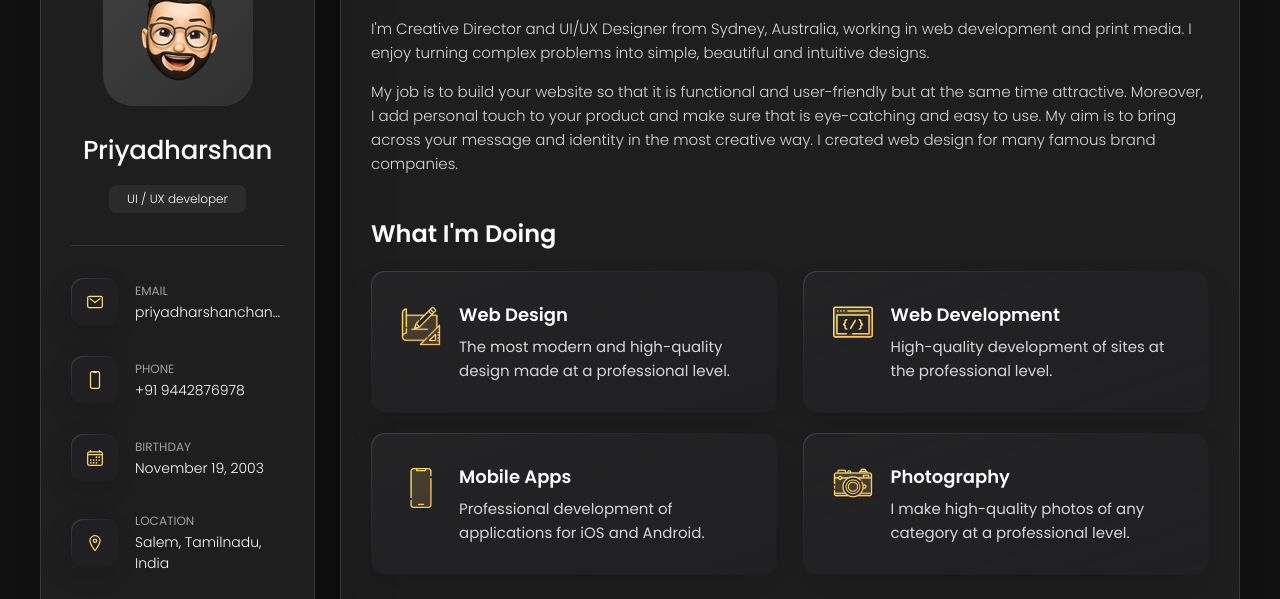
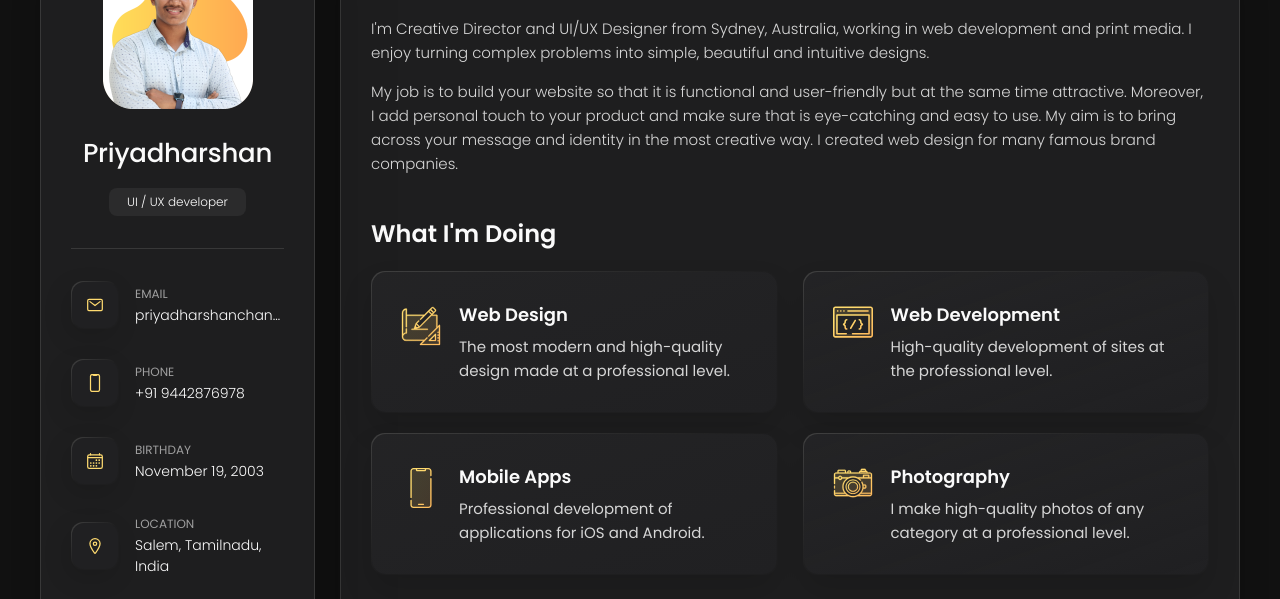
Before and after one commit to Priyadharshan2003/priyadharshan-portfolio, a plain HTML site: page index.html in a window 1280 px wide. Shown: the part 162-761 px from the top of the page. Drawn offline with nearby package versions, Linux system fonts and the light colour scheme.

Commit message:
updated assests

```diff
--- a/index.html
+++ b/index.html
@@ -42,7 +42,7 @@
       <div class="sidebar-info">
 
         <figure class="avatar-box">
-          <img src="./assets/images/my-avatar.png" alt="Priyadharshan" width="80">
+          <img src="assets\images\avatar\avatar-pfp-7.png" alt="Priyadharshan" width="80">
         </figure>
 
         <div class="info-content">
```
Also changed, not shown: assets/images/avatar/1713592380892.jpeg (added), assets/images/avatar/avatar-pfp-1.png (added), assets/images/avatar/avatar-pfp-10.png (added), assets/images/avatar/avatar-pfp-11.png (added), assets/images/avatar/avatar-pfp-12.png (added), assets/images/avatar/avatar-pfp-13.png (added), assets/images/avatar/avatar-pfp-2.png (added), assets/images/avatar/avatar-pfp-3.png (added), assets/images/avatar/avatar-pfp-4.png (added), assets/images/avatar/avatar-pfp-5.png (added), assets/images/avatar/avatar-pfp-6.png (added), assets/images/avatar/avatar-pfp-7.png (added), assets/images/avatar/avatar-pfp-8.png (added), assets/images/avatar/avatar-pfp-9.png (added), 3 more files.
